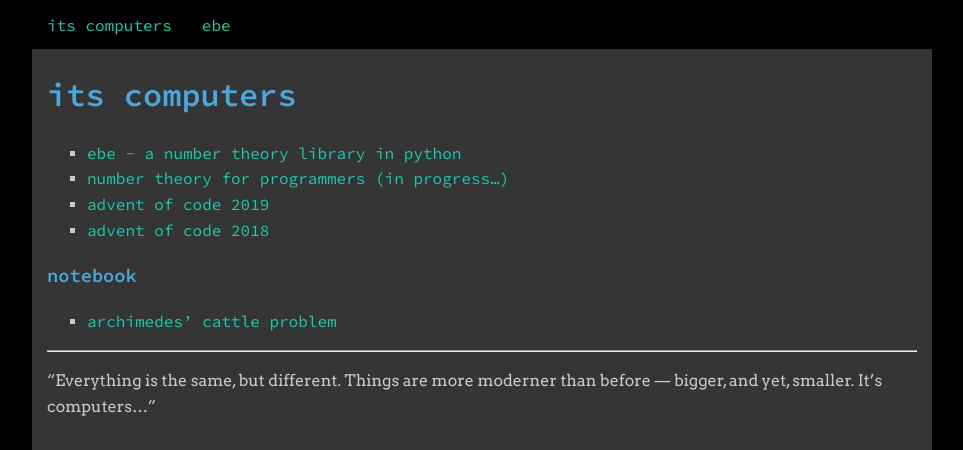
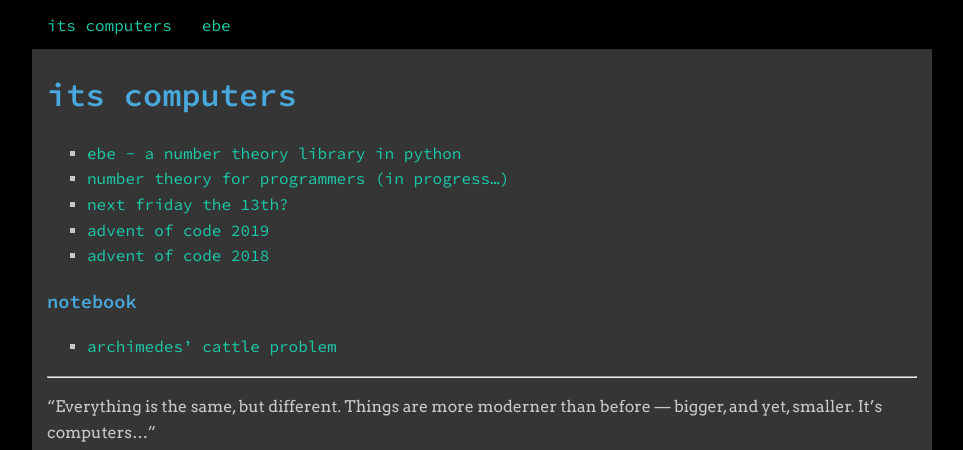
Before and after one commit to itscomputers/itscomputers.github.io, a Jekyll site: the page built from index.md, in a window 1280 px wide and 1070 px high, cut to the strip 0-450 px from the top of the window. Shown: the whole strip, without its empty margins (158-1121 px from the left). Built offline with Jekyll 4.4.1, drawn with Linux system fonts in a browser that asks for light colours.

Commit message:
add friday the 13th link

```diff
--- a/index.md
+++ b/index.md
@@ -7,6 +7,7 @@ nav_title: its computers
 
 - <a href="https://ebe.itscomputers.lol">ebe - a number theory library in python</a>
 - <a href="https://number-theory.itscomputers.lol">number theory for programmers (in progress...)</a>
+- <a href="https://fridaythe13th.itscomputers.lol">next friday the 13th?</a>
 - <a href="https://github.com/itscomputers/advent2019">advent of code 2019</a>
 - <a href="https://github.com/itscomputers/advent2018">advent of code 2018</a>
 
```
